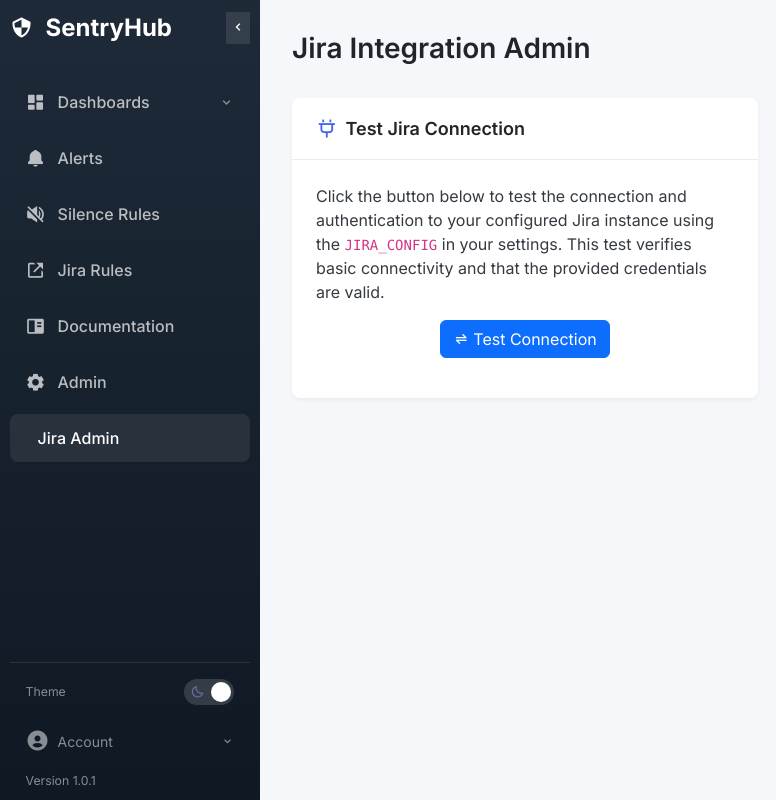
After one commit to ghanad/sentryHub, a Django app: page /integrations/jira/admin/ in a window 1280 px wide. The commit adds this page. Shown: the whole page, without its empty margins (0-776 px from the left). Run offline with Django 4.2, Linux system fonts and the light colour scheme; the visitor is signed in with stand-in values (Sample User, id 1).

Commit message:
add jira admin page

```diff
--- a/dashboard/templates/dashboard/base.html
+++ b/dashboard/templates/dashboard/base.html
@@ -118,6 +118,13 @@
                     <span class="nav-text">Admin</span>
                 </a>
             </li>
+            <!-- Add Jira Admin Link -->
+            <li class="nav-item">
+                 <a href="{% url 'integrations:jira-admin' %}" class="nav-link {% if request.resolver_match.namespace == 'integrations' and request.resolver_match.url_name == 'jira-admin' %}active{% endif %}">
+                    <i class='bx bxl-jira nav-icon'></i> <!-- Using Jira brand icon -->
+                    <span class="nav-text">Jira Admin</span>
+                </a>
+            </li>
             {% endif %}
         </ul>
 
--- /dev/null
+++ b/integrations/templates/integrations/jira_admin.html
@@ -0,0 +1,93 @@
+{% extends "dashboard/base.html" %}
+{% load static core_tags %}
+
+{% block title %}Jira Admin - SentryHub{% endblock %}
+
+{% block extra_css %}
+    {# Include base dashboard CSS for consistent styling #}
+    <link rel="stylesheet" href="{% static 'dashboard/css/modern_dashboard.css' %}">
+    {# Add specific CSS for this page if needed later #}
+    {# <link rel="stylesheet" href="{% static 'integrations/css/jira_admin.css' %}"> #}
+    <style>
+        /* Keep connection status styles */
+        .connection-status {
+            padding: 10px;
+            margin-top: 15px;
+            border-radius: 4px;
+            font-size: 0.9rem; /* Slightly smaller font */
+        }
+        .connection-success {
+            background-color: #d1e7dd; /* Bootstrap success background */
+            color: #0f5132;      /* Bootstrap success text */
+            border: 1px solid #badbcc; /* Bootstrap success border */
+        }
+        .connection-error {
+            background-color: #f8d7da; /* Bootstrap danger background */
+            color: #842029;      /* Bootstrap danger text */
+            border: 1px solid #f5c2c7; /* Bootstrap danger border */
+        }
+        .chart-card-body .btn { /* Ensure button has some margin */
+            margin-bottom: 1rem;
+        }
+    </style>
+{% endblock %}
+
+{% block main_content %}
+    <!-- Page header -->
+    <header class="page-header">
+        <h1 class="page-title">Jira Integration Admin</h1>
+        {# Add buttons here if needed in the future, e.g., link to settings #}
+        <div class="d-flex align-items-center gap-2">
+             {# Example: <a href="#" class="btn btn-secondary">Settings</a> #}
+        </div>
+    </header>
+
+    {# Display Django messages - Placed outside the card for general page messages #}
+    {% include 'core/partials/_messages.html' %}
+
+    <!-- Jira Connection Test Card -->
+    <div class="row">
+        <div class="col-lg-6"> {# Limit width for better layout #}
+            <div class="chart-card">
+                <div class="chart-card-header">
+                    <h5 class="chart-title d-flex align-items-center gap-2">
+                        <i class='bx bx-plug'></i> {# Icon for connection #}
+                        Test Jira Connection
+                    </h5>
+                </div>
+                <div class="chart-card-body">
+                    <p>Click the button below to test the connection and authentication to your configured Jira instance using the <code>JIRA_CONFIG</code> in your settings. This test verifies basic connectivity and that the provided credentials are valid.</p>
+
+                    <form method="post" action="{% url 'integrations:jira-admin' %}">
+                        {% csrf_token %}
+                        <button type="submit" name="test_connection" class="btn btn-primary d-flex align-items-center gap-1">
+                            <i class='bx bx-transfer-alt'></i> Test Connection
+                        </button>
+                    </form>
+
+                    {% if connection_tested %}
+                        <div class="mt-2"> {# Reduced margin top #}
+                            <h6>Connection Result:</h6>
+                            {% if connection_successful %}
+                                <div class="connection-status connection-success">
+                                    <strong><i class='bx bx-check-circle me-1'></i>Success!</strong> Connection to Jira established successfully.
+                                </div>
+                            {% else %}
+                                <div class="connection-status connection-error">
+                                    <strong><i class='bx bx-x-circle me-1'></i>Failed!</strong> Could not connect to Jira. Please check your <code>JIRA_CONFIG</code> settings and ensure the Jira server is reachable. Check application logs for more details.
+                                </div>
+                            {% endif %}
+                        </div>
+                    {% endif %}
+                </div>
+            </div>
+        </div>
+        {# Add more cards here in the future #}
+        {# <div class="col-lg-6"> ... another card ... </div> #}
+    </div>
+
+{% endblock main_content %}
+
+{% block extra_js %}
+    {# Add specific JS if needed later #}
+{% endblock %}
--- a/integrations/urls.py
+++ b/integrations/urls.py
@@ -3,7 +3,8 @@ from .views import (
     JiraRuleListView,
     JiraRuleCreateView,
     JiraRuleUpdateView,
-    JiraRuleDeleteView
+    JiraRuleDeleteView,
+    jira_admin_view # Add import for the new view
 )
 
 app_name = 'integrations'
@@ -13,4 +14,5 @@ urlpatterns = [
     path('jira-rules/new/', JiraRuleCreateView.as_view(), name='jira-rule-create'),
     path('jira-rules/<int:pk>/edit/', JiraRuleUpdateView.as_view(), name='jira-rule-update'),
     path('jira-rules/<int:pk>/delete/', JiraRuleDeleteView.as_view(), name='jira-rule-delete'),
+    path('jira/admin/', jira_admin_view, name='jira-admin'), # Add URL for the admin view
 ]
--- a/integrations/views.py
+++ b/integrations/views.py
@@ -94,3 +94,28 @@ class JiraRuleDeleteView(LoginRequiredMixin, DeleteView):
 
     # No need for form_valid override anymore as delete() handles the message.
     # No need for get_context_data as the incorrect check is removed.
+from django.shortcuts import render # Add render
+from django.contrib.auth.decorators import login_required # Add login_required
+from .services.jira_service import JiraService # Import the service
+
+@login_required
+def jira_admin_view(request):
+    """
+    Admin view for Jira integration, including connection testing.
+    """
+    context = {'connection_tested': False, 'connection_successful': False}
+    if request.method == 'POST':
+        if 'test_connection' in request.POST:
+            jira_service = JiraService()
+            is_connected = jira_service.check_connection()
+            context['connection_tested'] = True
+            context['connection_successful'] = is_connected
+            if is_connected:
+                messages.success(request, "Successfully connected to Jira.")
+            else:
+                messages.error(request, "Failed to connect to Jira. Check configuration and network.")
+            # No redirect needed, just re-render the page with results
+            return render(request, 'integrations/jira_admin.html', context)
+
+    # For GET request or initial page load
+    return render(request, 'integrations/jira_admin.html', context)
```
Also changed, not shown: integrations/services/jira_service.py (+7 -7 lines).
